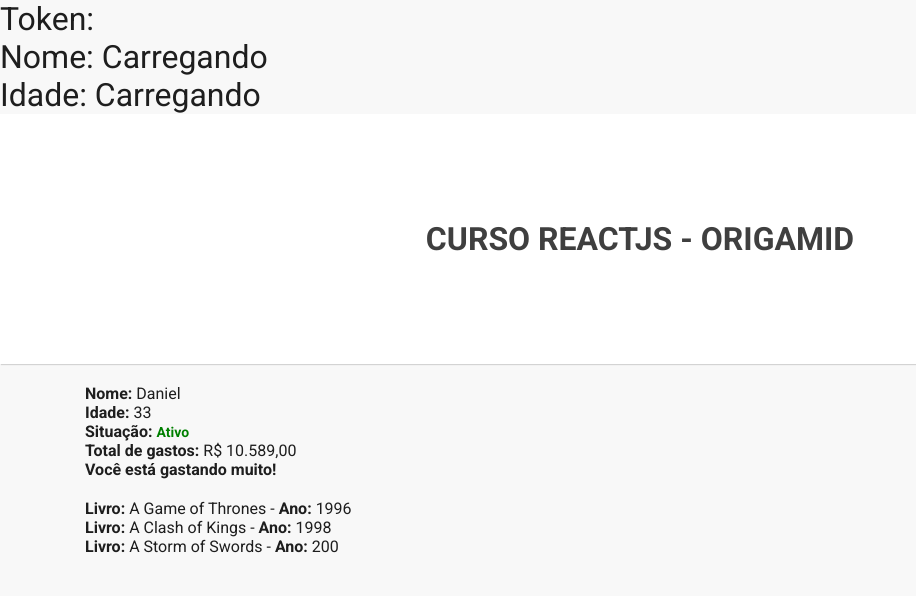
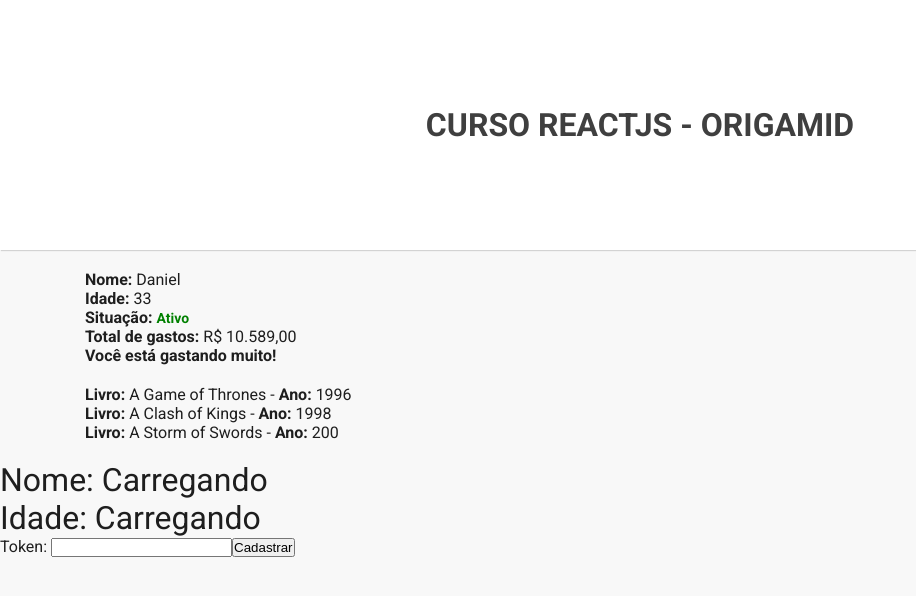
Before and after one commit to daniel-silva-dxp/react, a React (Create React App) app: page / in a window 1280 px wide. Shown: the top 596 px of the page, without its empty margins (0-916 px from the left). Built offline with nearby package versions, Linux system fonts and the light colour scheme; no server answers; the database is empty.

Commit message:
feat: métodos de CRUD no database

```diff
--- a/src/app/app.js
+++ b/src/app/app.js
@@ -7,46 +7,65 @@
     super(props);
 
     this.state = {
-      token: "Carregando",
       nome: "Carregando",
       idade: "Carregando",
+      inputValue: "",
     };
+
+    this.cadastrar = this.cadastrar.bind(this);
+
     var firebaseConfig = {};
     // Initialize Firebase
     if (!firebase.apps.length) {
       firebase.initializeApp(firebaseConfig);
     } else {
-      firebase.app(); // if already initialized, use that one
+      firebase.app();
     }
 
-    firebase
-      .database()
-      .ref("token")
-      .on("value", (snapshot) => {
-        this.setState({
-          token: snapshot.val(),
-        });
-      });
+    // Remove uma database
+    firebase.database().ref("token").remove();
 
     firebase
       .database()
       .ref("users")
       .child(1)
-      .on("value", (snapshot) => {
+      .once("value")
+      .then((snapshot) => {
         this.setState({
           nome: snapshot.val().nome,
           idade: snapshot.val().idade,
         });
       });
   }
+
+  cadastrar(e) {
+    // Inserir/Editar
+    firebase.database().ref("token2").set(this.state.inputValue);
+    e.preventDefault();
+  }
   render() {
-    const { token, nome, idade } = this.state;
+    const { nome, idade, inputValue } = this.state;
     return (
       <div>
-        <h1>Token: {token}</h1>
+        <Home />
+        <br />
         <h1>Nome: {nome}</h1>
         <h1>Idade: {idade}</h1>
-        <Home />
+        <form action="" onSubmit={this.cadastrar}>
+          <label htmlFor="token">Token: </label>
+          <input
+            type="text"
+            name="token"
+            id="token"
+            value={inputValue}
+            onChange={(e) => {
+              this.setState({
+                inputValue: e.target.value,
+              });
+            }}
+          />
+          <button type="submit">Cadastrar</button>
+        </form>
       </div>
     );
   }
```
